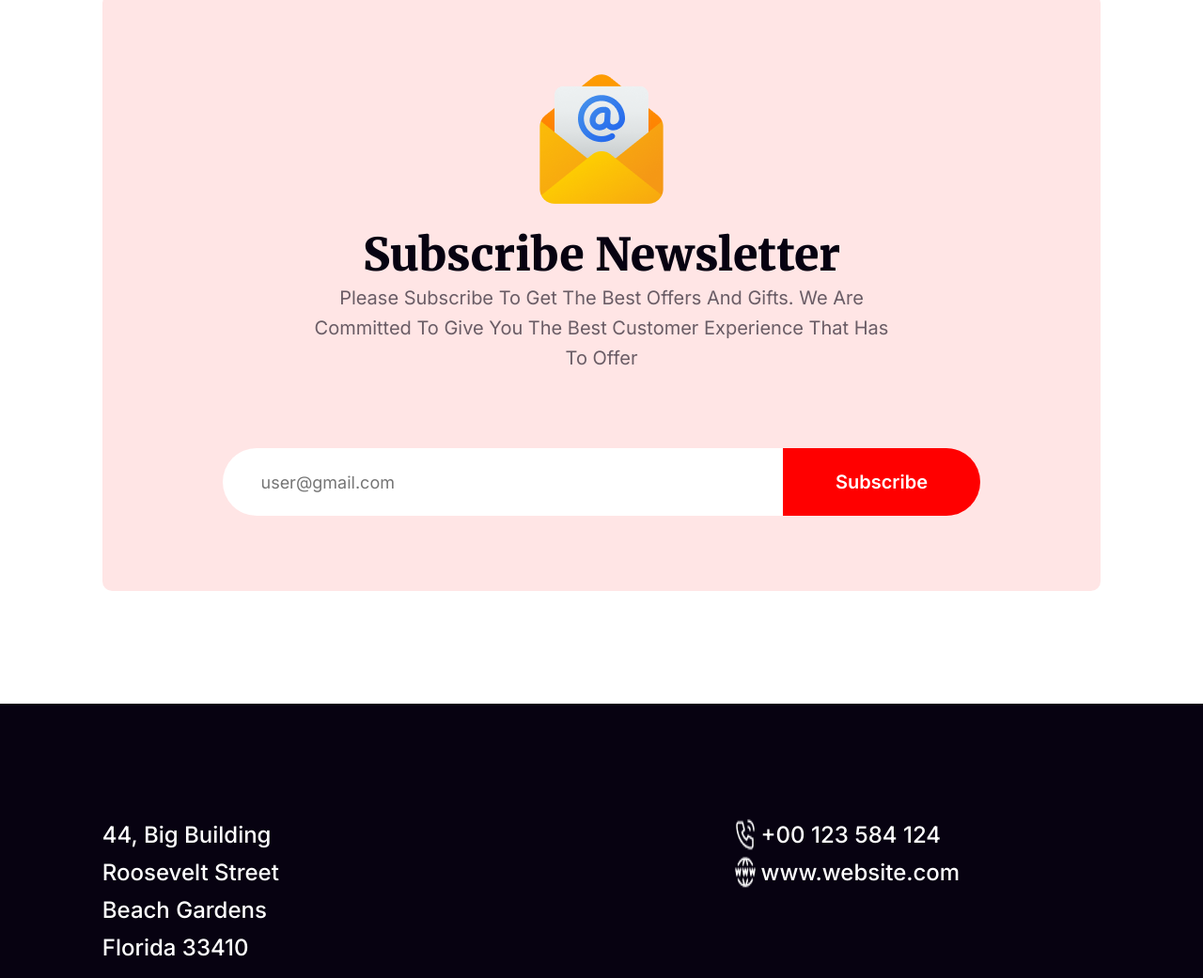
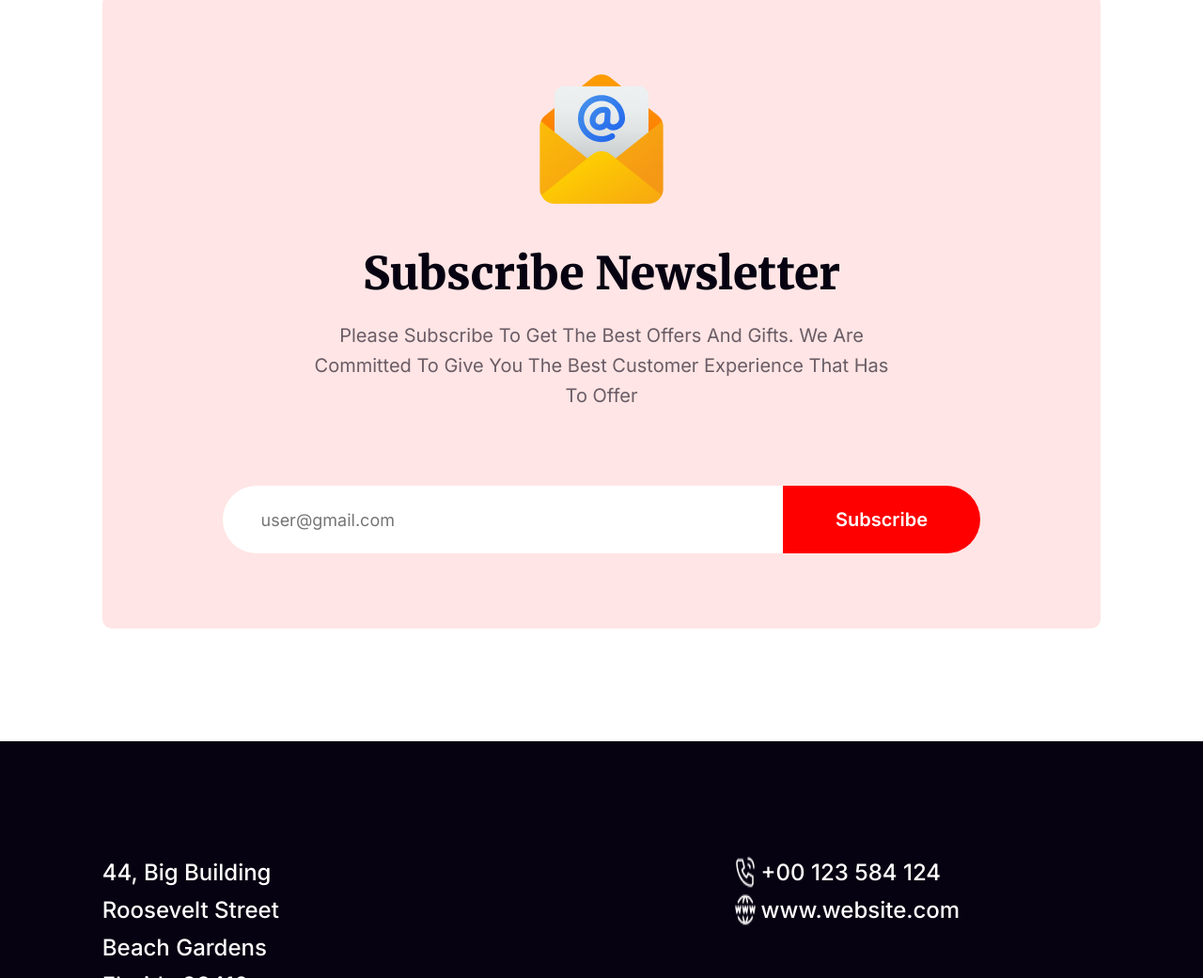
Before and after one commit to mmaswud/B9A1-New-Year-New-Mission-main, a plain HTML site: page index.html in a window 1280 px wide. Shown: the part 6156-7197 px from the top of the page at 94% size. Drawn offline with Linux system fonts and the light colour scheme.

Commit message:
corrected subscribe

```diff
--- a/Styles/style.css
+++ b/Styles/style.css
@@ -389,6 +389,8 @@ header {
     font-weight: 900;
     line-height: normal;
     text-transform: capitalize;
+    padding-bottom: 22px;
+    padding: 20px;
 }
 
 .subscribe .sub-contain p {
```
Also changed, not shown: index.html (+1 -2 lines).
